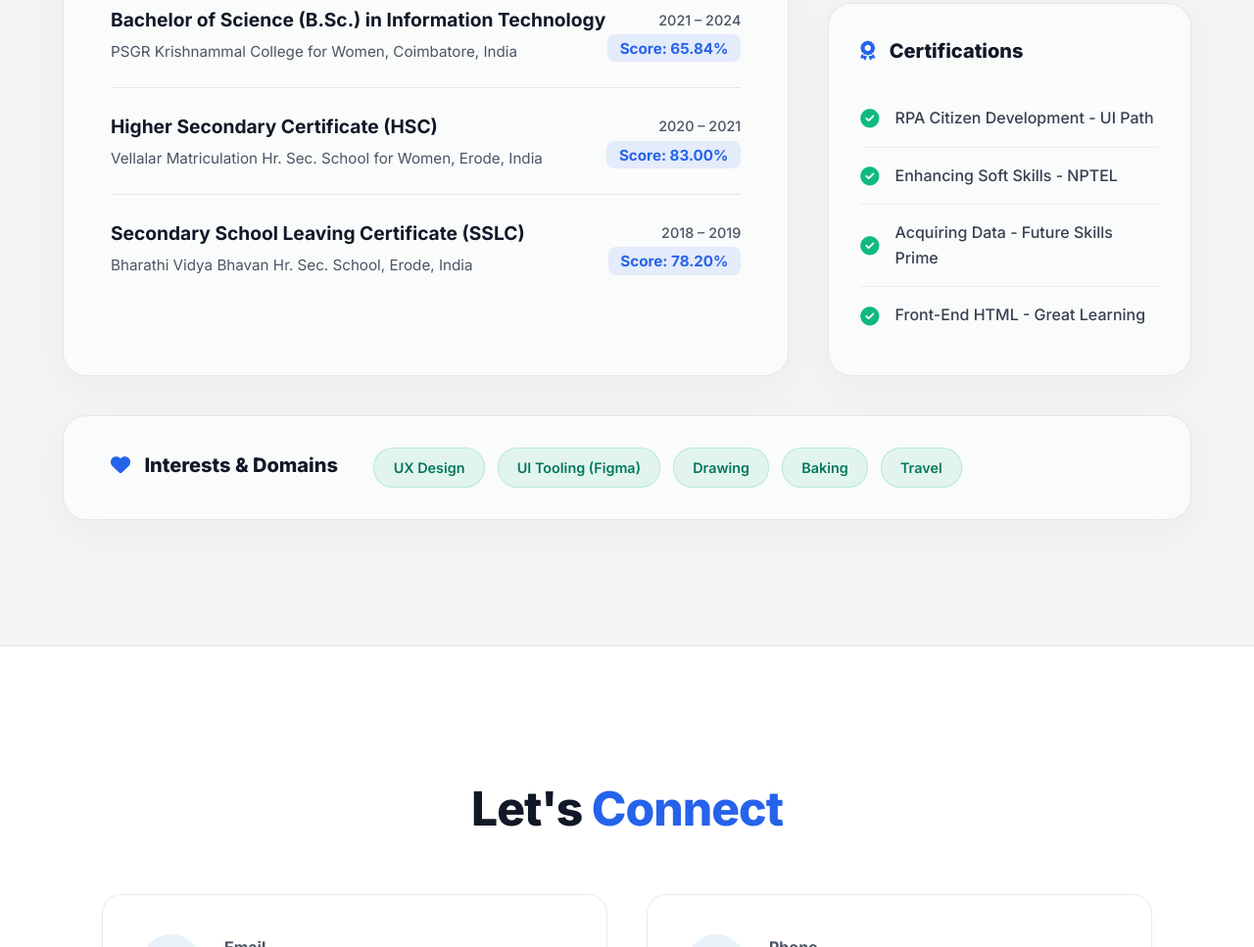
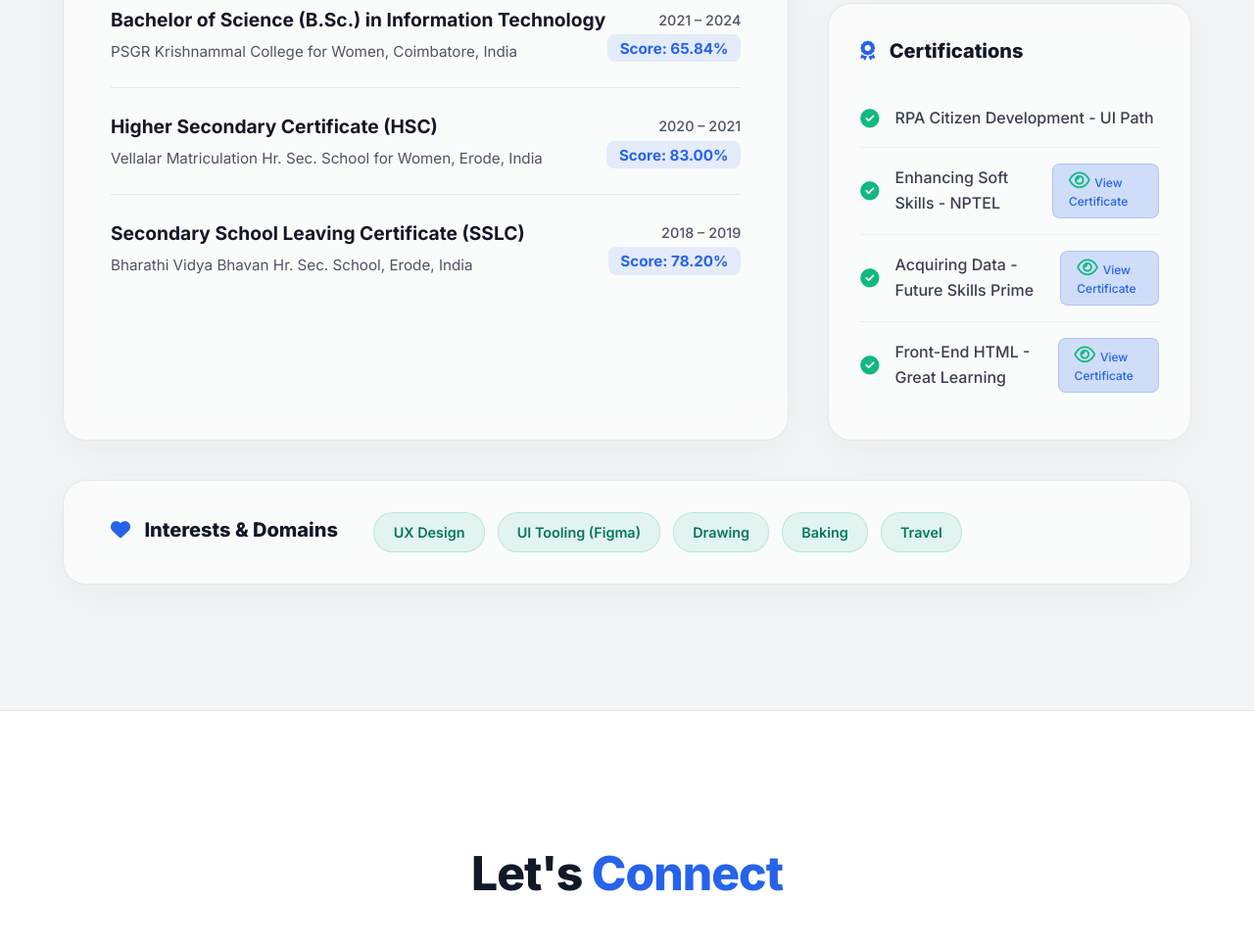
Before and after one commit to sri-ragha/newportfolio, a plain HTML site: page index.html in a window 1280 px wide. Shown: the part 4931-5898 px from the top of the page at 98% size. Drawn offline with Linux system fonts and the light colour scheme.

Commit message:
Add interactive certificate modal viewing for NPTEL, FutureSkills Prime, and Great Learning certificates

```diff
--- a/index.html
+++ b/index.html
@@ -891,9 +891,18 @@
                         <h3 style="font-size: 1.25rem; margin-bottom: 1.5rem; color: var(--text-main); font-weight: 800;"><i class="fa-solid fa-award" style="color:var(--accent); margin-right: 10px;"></i> Certifications</h3>
                         <ul class="cert-list">
                             <li><i class="fa-solid fa-check-circle"></i> RPA Citizen Development - UI Path</li>
-                            <li><i class="fa-solid fa-check-circle"></i> Enhancing Soft Skills - NPTEL</li>
-                            <li><i class="fa-solid fa-check-circle"></i> Acquiring Data - Future Skills Prime</li>
-                            <li style="border-bottom: none;"><i class="fa-solid fa-check-circle"></i> Front-End HTML - Great Learning</li>
+                            <li onclick="openModal('nptel-cert.jpg')" style="cursor: pointer; transition: color 0.2s;" onmouseover="this.style.color='var(--accent)'" onmouseout="this.style.color='#374151'">
+                                <i class="fa-solid fa-check-circle"></i> Enhancing Soft Skills - NPTEL
+                                <span class="tag" style="margin-left: auto; font-size: 0.75rem; background: var(--accent-glow); color: var(--accent); border: 1px solid rgba(37,99,235,0.2); cursor: pointer;"><i class="fa-regular fa-eye" style="margin-right: 0.3rem;"></i>View Certificate</span>
+                            </li>
+                            <li onclick="openModal('futureskills-cert.png')" style="cursor: pointer; transition: color 0.2s;" onmouseover="this.style.color='var(--accent)'" onmouseout="this.style.color='#374151'">
+                                <i class="fa-solid fa-check-circle"></i> Acquiring Data - Future Skills Prime
+                                <span class="tag" style="margin-left: auto; font-size: 0.75rem; background: var(--accent-glow); color: var(--accent); border: 1px solid rgba(37,99,235,0.2); cursor: pointer;"><i class="fa-regular fa-eye" style="margin-right: 0.3rem;"></i>View Certificate</span>
+                            </li>
+                            <li onclick="openModal('great-learning-cert.png')" style="cursor: pointer; transition: color 0.2s; border-bottom: none;" onmouseover="this.style.color='var(--accent)'" onmouseout="this.style.color='#374151'">
+                                <i class="fa-solid fa-check-circle"></i> Front-End HTML - Great Learning
+                                <span class="tag" style="margin-left: auto; font-size: 0.75rem; background: var(--accent-glow); color: var(--accent); border: 1px solid rgba(37,99,235,0.2); cursor: pointer;"><i class="fa-regular fa-eye" style="margin-right: 0.3rem;"></i>View Certificate</span>
+                            </li>
                         </ul>
                     </div>
 
```
Also changed, not shown: futureskills-cert.png (added), great-learning-cert.png (added), nptel-cert.jpg (added).
